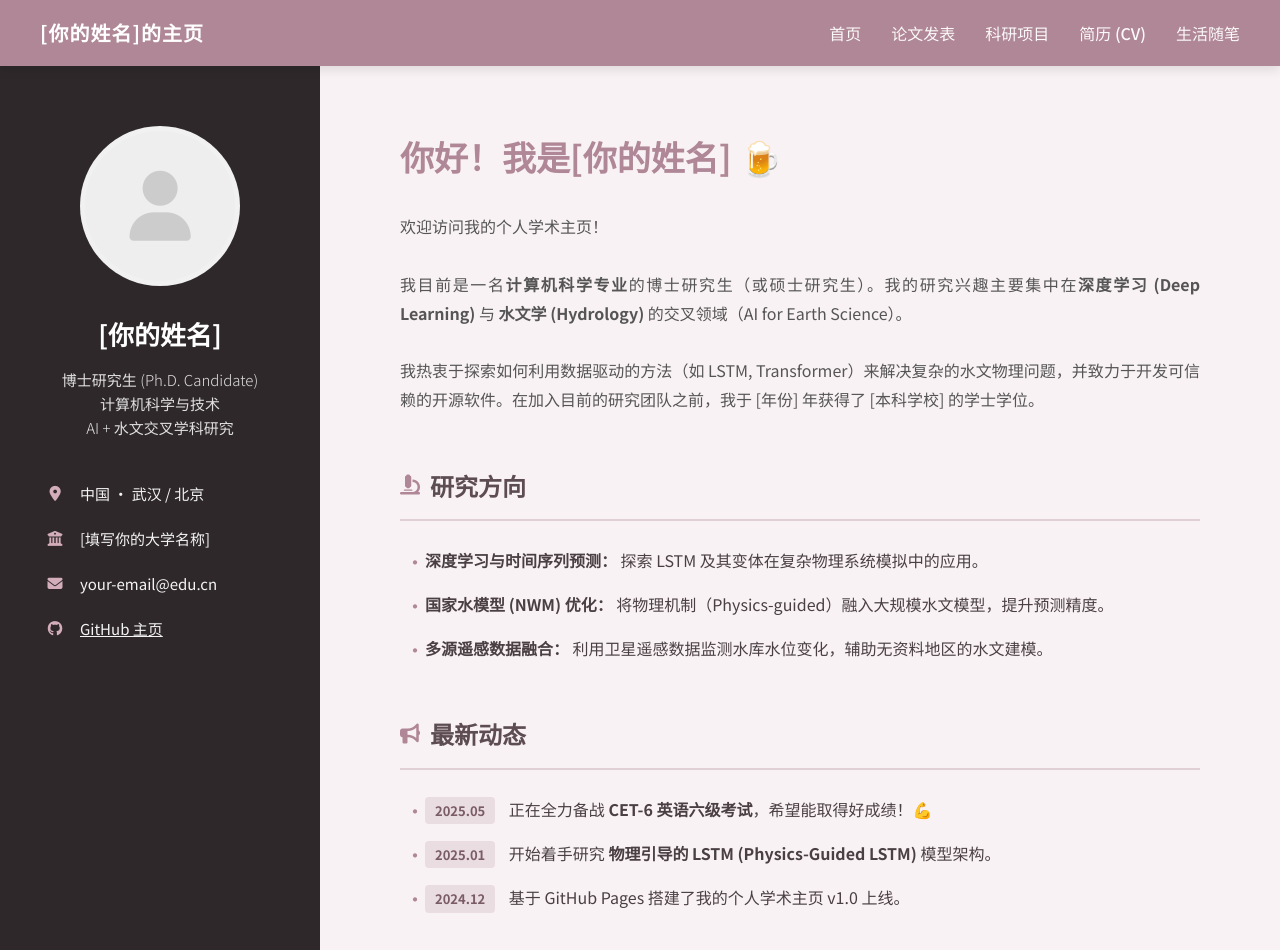
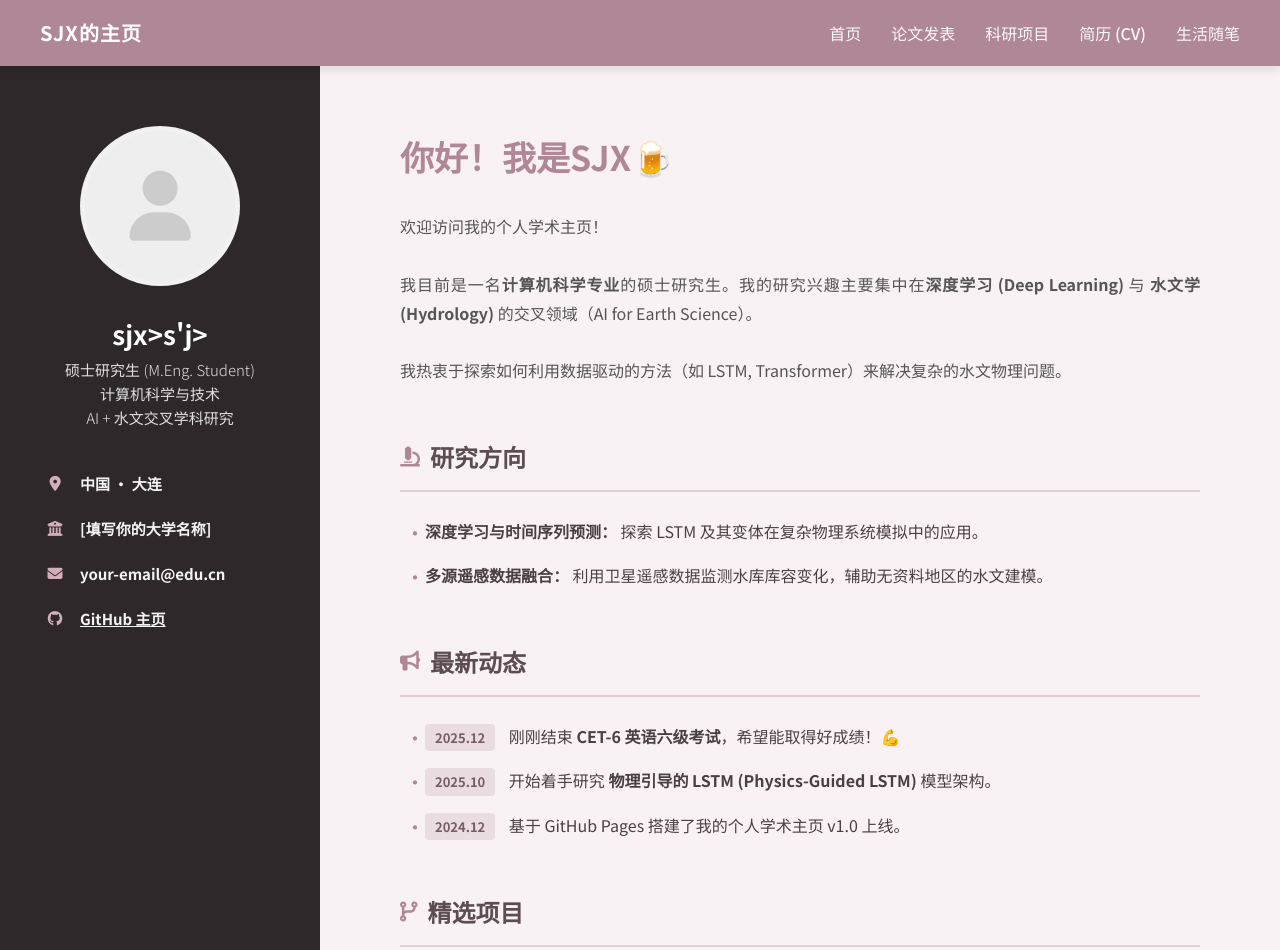
Before and after one commit to jiaxins825/jiaxins825.github.io, a plain HTML site: page index.html in a window 1280 px wide. Shown: the top 950 px of the page. Drawn offline with Linux system fonts and the light colour scheme.

Commit message:
Update index.html

```diff
--- a/index.html
+++ b/index.html
@@ -165,7 +165,7 @@
 <body>
 
     <nav>
-        <div class="nav-brand">[你的姓名]的主页</div>
+        <div class="nav-brand">SJX的主页</div>
         <div class="nav-links">
             <a href="#">首页</a>
             <a href="#">论文发表</a>
@@ -182,15 +182,15 @@
                 <i class="fas fa-user"></i>
             </div>
 
-            <h1 class="my-name">[你的姓名]</h1>
+            <h1 class="my-name">sjx>s'j>
             <p class="my-role">
-                博士研究生 (Ph.D. Candidate)<br>
+                硕士研究生 (M.Eng. Student)<br>
                 计算机科学与技术<br>
                 AI + 水文交叉学科研究
             </p>
 
             <div class="sidebar-info">
-                <div class="info-item"><i class="fas fa-map-marker-alt"></i> 中国 · 武汉 / 北京</div>
+                <div class="info-item"><i class="fas fa-map-marker-alt"></i> 中国 · 大连</div>
                 <div class="info-item"><i class="fas fa-university"></i> [填写你的大学名称]</div>
                 <div class="info-item"><i class="fas fa-envelope"></i> your-email@edu.cn</div>
                 <div class="info-item"><i class="fab fa-github"></i> <a href="https://github.com/jiaxins825" style="color:white; text-decoration:underline;">GitHub 主页</a></div>
@@ -199,33 +199,32 @@
 
         <main class="main-content">
 
-            <h1 class="welcome-title">你好！我是[你的姓名] 🍺</h1>
+            <h1 class="welcome-title">你好！我是SJX🍺</h1>
 
             <div class="bio-text">
                 <p>
                     欢迎访问我的个人学术主页！
                     <br><br>
-                    我目前是一名<b>计算机科学专业</b>的博士研究生（或硕士研究生）。我的研究兴趣主要集中在<b>深度学习 (Deep Learning)</b> 与 <b>水文学 (Hydrology)</b> 的交叉领域（AI for Earth Science）。
+                    我目前是一名<b>计算机科学专业</b>的硕士研究生。我的研究兴趣主要集中在<b>深度学习 (Deep Learning)</b> 与 <b>水文学 (Hydrology)</b> 的交叉领域（AI for Earth Science）。
                     <br><br>
-                    我热衷于探索如何利用数据驱动的方法（如 LSTM, Transformer）来解决复杂的水文物理问题，并致力于开发可信赖的开源软件。在加入目前的研究团队之前，我于 [年份] 年获得了 [本科学校] 的学士学位。
+                    我热衷于探索如何利用数据驱动的方法（如 LSTM, Transformer）来解决复杂的水文物理问题。
                 </p>
             </div>
 
             <h2 class="section-header"><i class="fas fa-microscope"></i> 研究方向</h2>
             <ul class="custom-list">
                 <li><b>深度学习与时间序列预测：</b> 探索 LSTM 及其变体在复杂物理系统模拟中的应用。</li>
-                <li><b>国家水模型 (NWM) 优化：</b> 将物理机制（Physics-guided）融入大规模水文模型，提升预测精度。</li>
-                <li><b>多源遥感数据融合：</b> 利用卫星遥感数据监测水库水位变化，辅助无资料地区的水文建模。</li>
+                <li><b>多源遥感数据融合：</b> 利用卫星遥感数据监测水库库容变化，辅助无资料地区的水文建模。</li>
             </ul>
 
             <h2 class="section-header"><i class="fas fa-bullhorn"></i> 最新动态</h2>
             <ul class="custom-list">
                 <li>
-                    <span class="tag">2025.05</span>
-                    正在全力备战 <b>CET-6 英语六级考试</b>，希望能取得好成绩！💪
+                    <span class="tag">2025.12</span>
+                    刚刚结束 <b>CET-6 英语六级考试</b>，希望能取得好成绩！💪
                 </li>
                 <li>
-                    <span class="tag">2025.01</span>
+                    <span class="tag">2025.10</span>
                     开始着手研究 <b>物理引导的 LSTM (Physics-Guided LSTM)</b> 模型架构。
                 </li>
                 <li>
```
